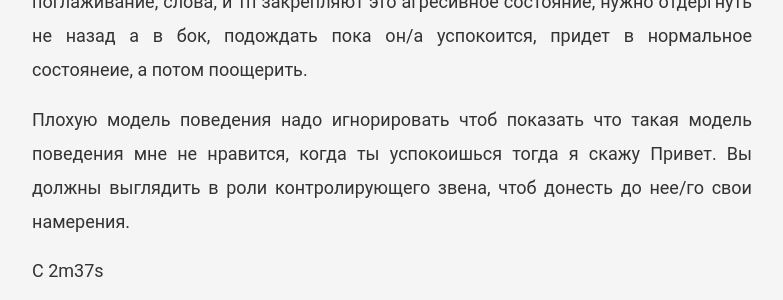
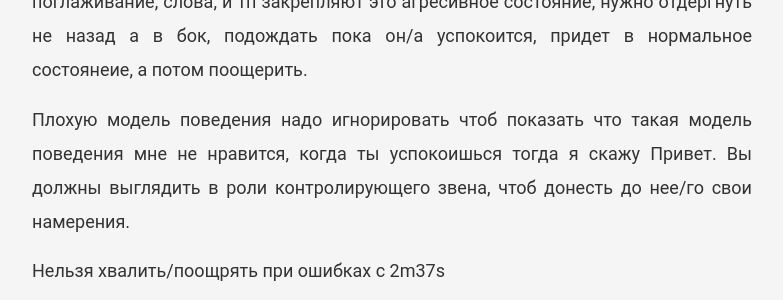
Before and after one commit to VadymVolos/vadymvolos.github.io, a Jekyll site: the page built from _posts/management/2017-01-19-love-management-how-to-love.md, in a window 1280 px wide and 900 px high, scrolled down 1523 px, cut to the strip 0-300 px from the top of the window. Shown: the whole strip, without its empty margins (248-1031 px from the left). Built offline with Jekyll 4.4.1, drawn with Linux system fonts in a browser that asks for light colours; nearby versions of some CDN libraries; comment, search, counter and statistics services are not loaded.

Commit message:
Update 2017-01-19-love-management-how-to-love.md

```diff
--- a/_posts/management/2017-01-19-love-management-how-to-love.md
+++ b/_posts/management/2017-01-19-love-management-how-to-love.md
@@ -27,7 +27,7 @@
 
 Плохую модель поведения надо игнорировать чтоб показать что такая модель поведения мне не нравится, когда ты успокоишься тогда я скажу Привет. Вы должны выглядить в роли контролирующего звена, чтоб донесть до нее/го свои намерения.
 
-С 2m37s
+Нельзя хвалить/поощрять при ошибках с 2m37s
 <div class="yt-video-container-1">
     <iframe src="https://www.youtube.com/embed/L1sQmWhXNVI?t=2m37s?rel=0" frameborder="0" allowfullscreen></iframe>
 </div>
```
